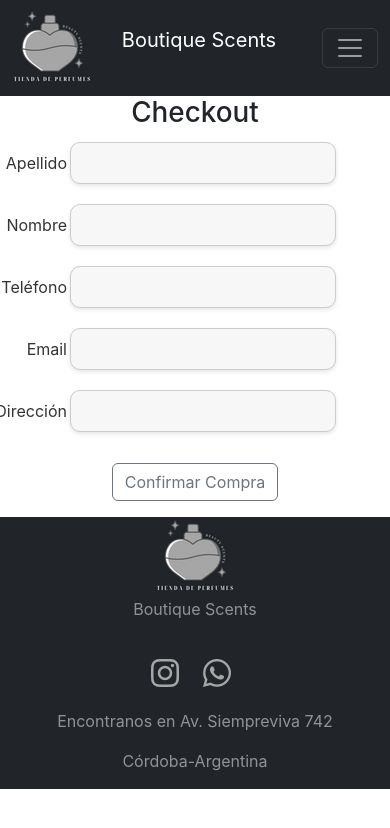
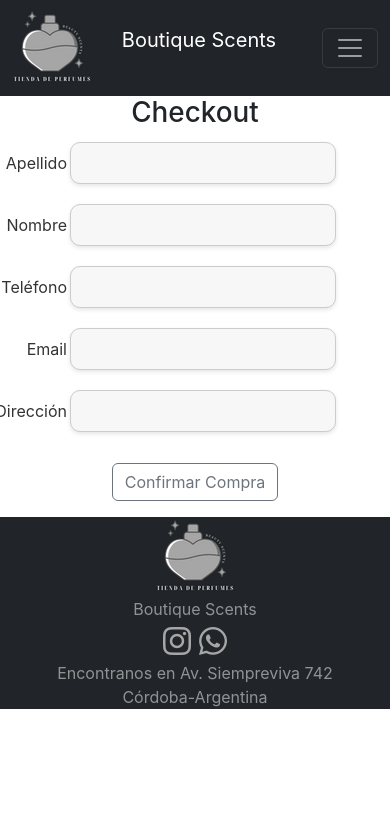
Before and after one commit to meme-castellanos/2daEntregaCastellanos, a React (Create React App) app: page /checkout in a window 390 px wide. Shown: the top 828 px of the page. Built offline with nearby package versions, Linux system fonts and the light colour scheme.

Commit message:
Estilos Responsive

```diff
--- a/src/components/ItemDetail/ItemDetail.jsx
+++ b/src/components/ItemDetail/ItemDetail.jsx
@@ -14,7 +14,7 @@ const ItemDetail = ({id,title,img, brand, description, price, stock}) => {
   };
   const navigate = useNavigate();
   return (
-    <div className="mb-0">
+    <div className=" container mb-0">
       <div className="container m-3 mb-0" style={{ maxWidth: "540" }}>
         <div className="row g-0">
           <div className="col-md-4">
--- a/src/components/checkout/Checkout.jsx
+++ b/src/components/checkout/Checkout.jsx
@@ -90,19 +90,19 @@ const Checkout = () => {
   };
   if (orderId) {
     return (
-      <div className="container-fluid bg-dark m-6 d-flex flex-column" style={{ height: "50vh" }}>
-        <h1 className="text-light bg-dark m-3 mt-0">
+      <div className="container-fluid bg-dark m-6 d-flex flex-column text-wrap" style={{ MaxHeight: "40vh" }}>
+        <h1 className="bg-dark m-3 mt-0 text-success text-wrap text-center">
           Muchas gracias por tu compra!
         </h1>{" "}
-        <h3 className="text-light bg-dark m-3">
+        <h5 className="text-light bg-dark m-3 text-wrap text-center">
           El número de referencia para porsteriores consultas, es: {orderId}
-        </h3>
+        </h5>
         <i
-          className="fa-solid fa-bag-shopping fa-5x m-3"
+          className="fa-solid fa-bag-shopping fa-4x m-3"
           style={{ color: "#a6a6a6" }}
         ></i>
         <button
-          className="card-link btn btn-outline-secondary m-1"
+          className="card-link btn btn-outline-secondary mx-auto" style={{maxWidth:'200px'}}
           onClick={() => navigate("/")}
         >
           Volver
--- a/src/components/footer/Footer.jsx
+++ b/src/components/footer/Footer.jsx
@@ -3,29 +3,29 @@ import logo from "../navBar/Assets/bsLogo.png";
 import { Link } from "react-router-dom";
 const Footer = () => {
   return (
-    <footer className="container-fluid w-100 bg-dark">
-      <div className="d-flex flex-column bg-dark align-items-center w-100">
-        <div className="col justify-content-center">
-          <Link to={"/"}>
-            <img src={logo} alt="logo" />
+    <footer className="container-fluid bg-dark">
+      <div className="d-flex flex-column bg-dark align-items-center">
+        <div className="col justify-content-center m-0">
+          <Link to={"/"} >
+            <img className="m-0" src={logo} alt="logo" />
           </Link>
-          <p className="text-light fs-6 text-white-50">Boutique Scents</p>
+          <p className="text-light fs-6 text-white-50 m-0">Boutique Scents</p>
         </div>
-        <div className="col justify-content-center m-1">
+        <div className="col justify-content-center m-0">
           <i
-            className="fa-brands fa-instagram fa-2x m-2"
+            className="fa-brands fa-instagram fa-2x m-1"
             style={{ color: "#a6a6a6", cursor: "pointer" }}
           ></i>
           <i
-            className="fa-brands fa-whatsapp fa-2x m-3"
+            className="fa-brands fa-whatsapp fa-2x m-1"
             style={{ color: "#a6a6a6", cursor: "pointer" }}
           ></i>
         </div>
-        <div className="col justify-content-center">
-          <p className="text-light fs-6 text-white-50">
+        <div className="col justify-content-center m-0">
+          <p className="text-light fs-6 text-white-50 m-0">
             Encontranos en Av. Siempreviva 742
           </p>
-          <p className="text-light fs-6 text-white-50">Córdoba-Argentina</p>
+          <p className="text-light fs-6 text-white-50 m-0">Córdoba-Argentina</p>
         </div>
 
       </div>
--- a/src/components/footer/footer.css
+++ /dev/null
@@ -1,11 +0,0 @@
-footer {
-  position: fixed;
-  left: 0;
-  bottom: 0;
-  width: 100%;
-  margin: 0 auto;
-  padding-top: 2em;
-  position: relative;
-  width: 100%;
-  background-color: #212529;
-}
```
